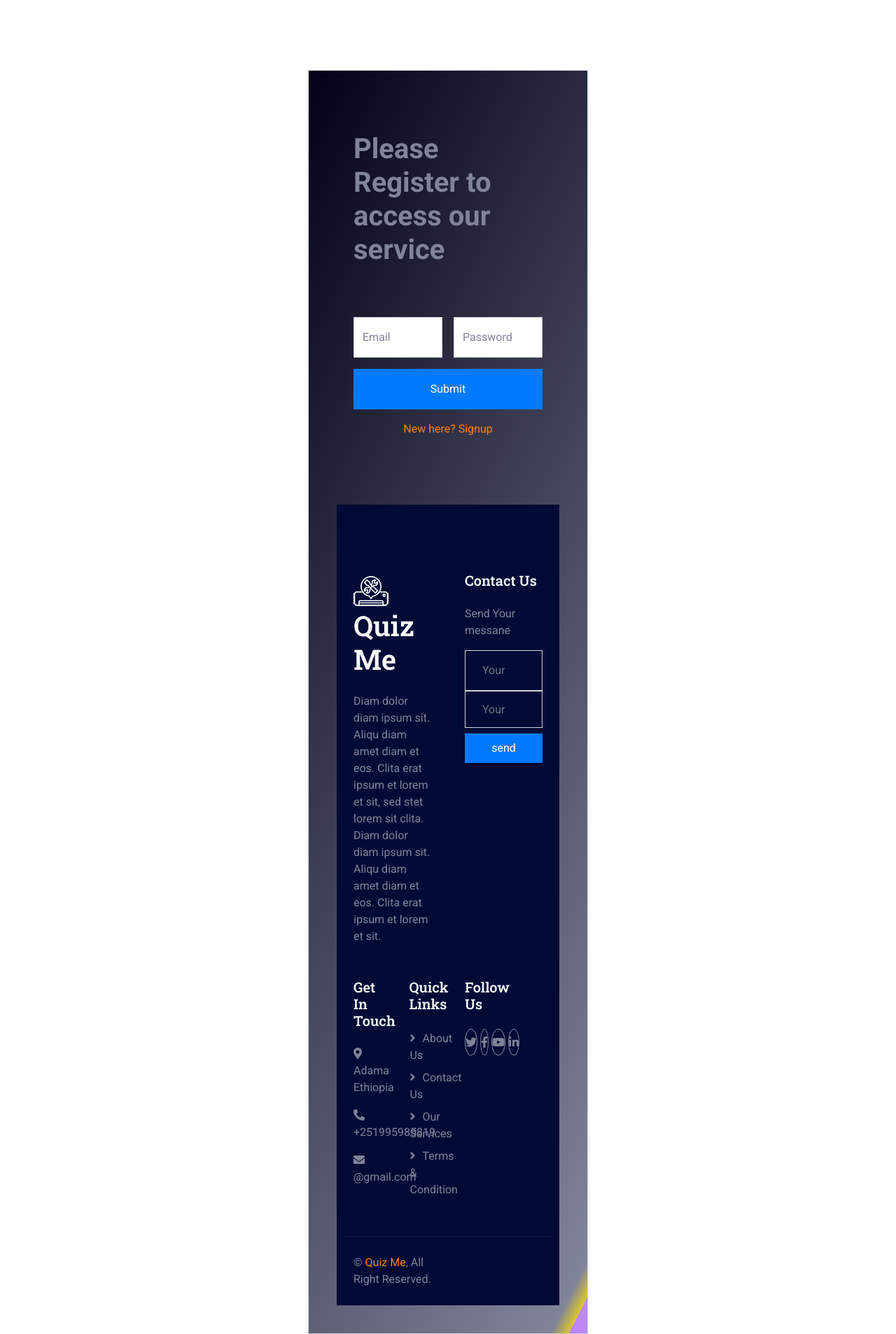
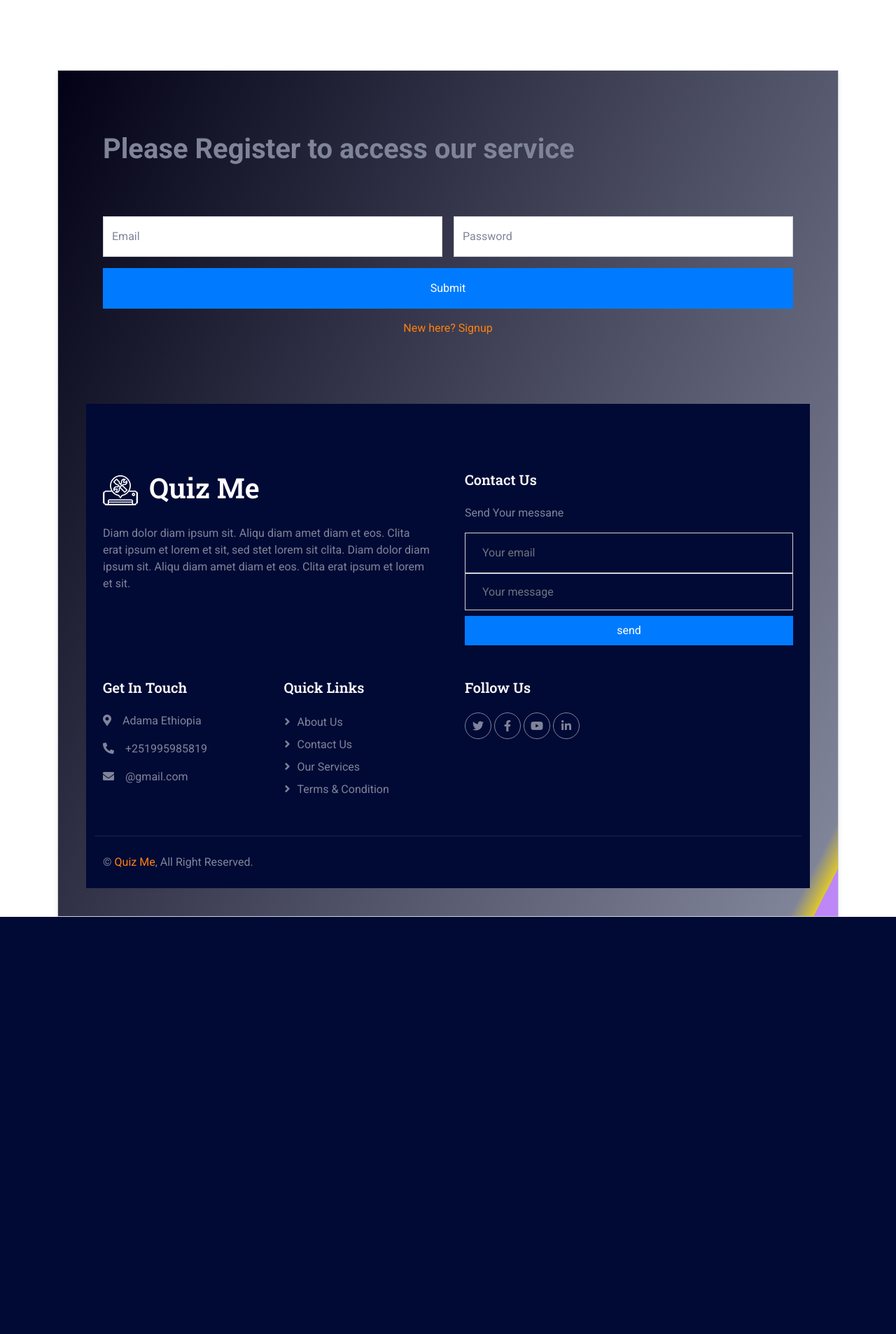
Before and after one commit to AbdulwahidHusein/A2SVGenerativeAi, a Django app: page /login in a window 1280 px wide. Shown: the part 86-1992 px from the top of the page at 70% size. After the commit the page ends 1396 px from the top, so only its background shows below. Run offline with Django 4.2, Linux system fonts and the light colour scheme; some libraries are stand-ins or nearby versions.

Commit message:
resolve responsiveness issue on login page

```diff
--- a/static/css/login.css
+++ b/static/css/login.css
@@ -1,6 +1,5 @@
 
   .login-box {
-    max-width: 400px;
     margin: 0 auto;
     padding: 40px;
     border: 1px solid #ced4da;
```
